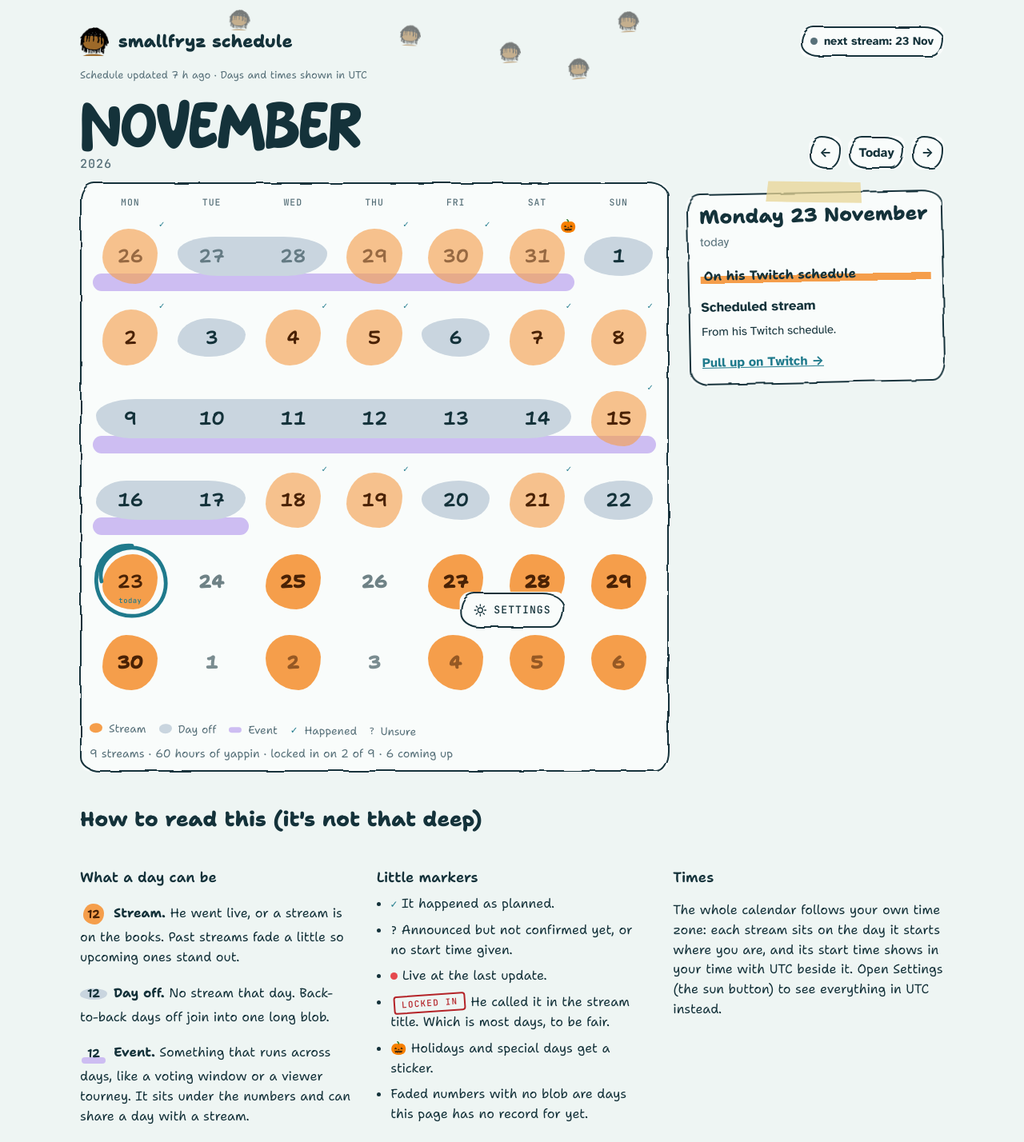
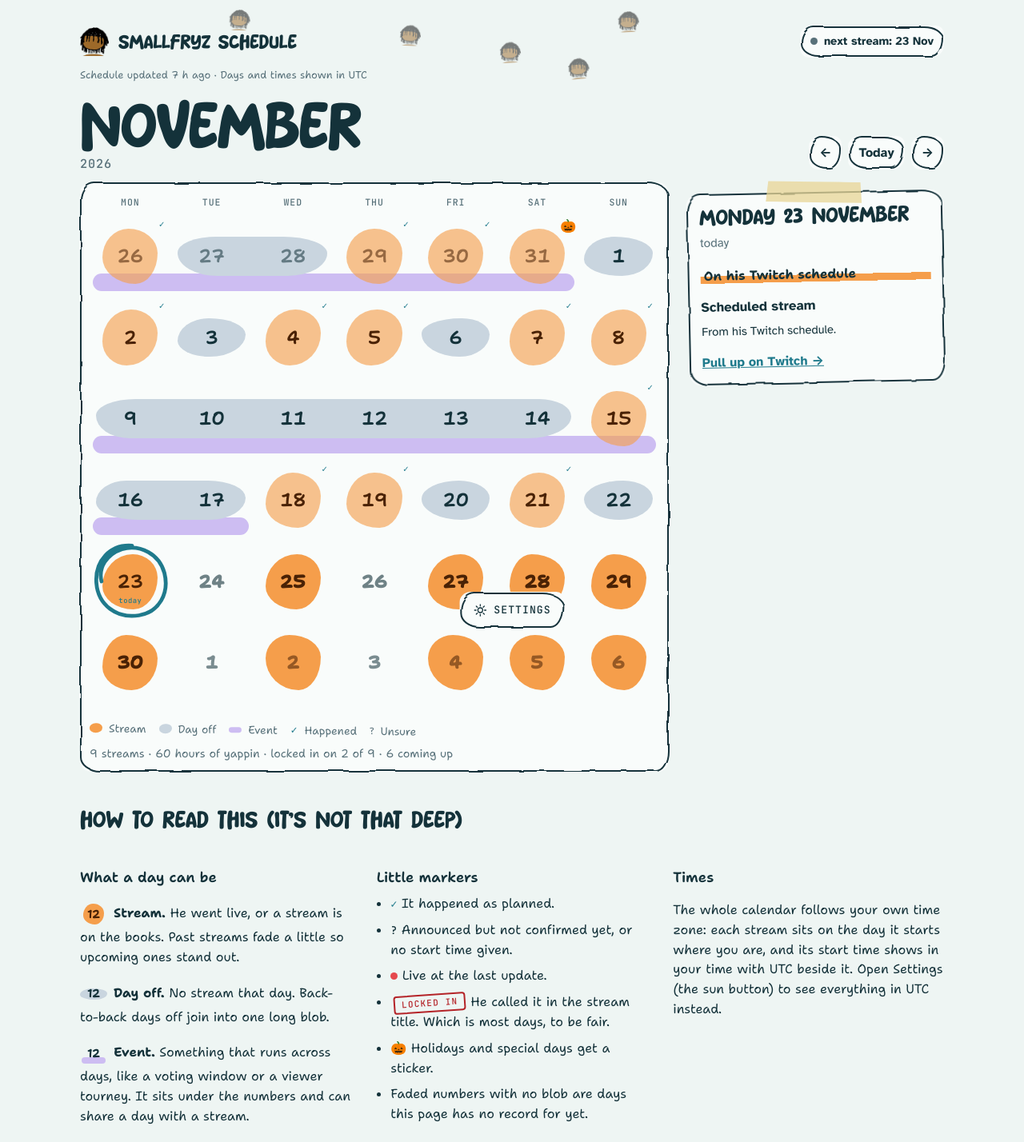
Before and after one commit to raybro2005/smallfryzschedule, a plain HTML site: page index.html in a window 1280 px wide. Shown: the top 1428 px of the page at 80% size. Drawn offline with Linux system fonts and the light colour scheme.

Commit message:
Use Matcha Style for the site name, day card, guide and Settings headings
Co-Authored-By: Claude Opus 5.5 <noreply@anthropic.com>
Claude-Session: https://claude.ai/code/session_01Xyev22jkgcPjnugeULDvyE

```diff
--- a/style.css
+++ b/style.css
@@ -32,7 +32,7 @@ button{font:inherit;color:inherit}
 
 /* header */
 header{position:relative;display:flex;flex-wrap:wrap;align-items:center;justify-content:space-between;gap:12px;padding-block:24px 8px;overflow:hidden}
-.brand{display:flex;align-items:center;gap:12px;font-family:var(--f-display);font-weight:800;font-size:1.35rem;text-decoration:none;color:var(--ink)}
+.brand{display:flex;align-items:center;gap:12px;font-family:"Matcha Style",var(--f-display);font-weight:400;font-synthesis:none;font-size:1.35rem;text-decoration:none;color:var(--ink)}
 .brand img{width:36px;height:36px;flex:none}
 .updated{font-family:var(--f-mono);font-size:.72rem;color:var(--muted);width:100%;order:3}
 .livechip{display:inline-flex;align-items:center;gap:8px;padding:8px 12px;border-radius:999px;background:var(--surface);border:1.5px solid var(--line);font-weight:700;font-size:.9rem;text-decoration:none;color:var(--ink)}
@@ -93,7 +93,7 @@ h1 small{display:block;font-family:var(--f-mono);font-weight:500;font-size:.95re
 /* detail */
 .detail{background:var(--surface);border:1.5px solid var(--line);border-radius:var(--r);padding:16px;position:sticky;top:calc(env(safe-area-inset-top,0px) + 12px)}
 @media (max-width:860px){.detail{position:static}}
-.detail h2{font-family:var(--f-display);font-weight:800;font-size:1.5rem;margin:0 0 4px;line-height:1.15}
+.detail h2{font-family:"Matcha Style",var(--f-display);font-weight:400;font-synthesis:none;font-size:1.5rem;margin:0 0 4px;line-height:1.15}
 .chip{display:inline-block;padding:4px 12px;border-radius:999px;font-weight:700;font-size:.78rem;margin-block:8px}
 .chip.stream{background:var(--stream);color:var(--stream-ink)}
 .chip.off{background:var(--off)}
@@ -116,7 +116,7 @@ dd{margin:0;font-variant-numeric:tabular-nums}
 
 /* guide */
 .guide{margin-top:40px;display:grid;grid-template-columns:repeat(auto-fit,minmax(min(100%,300px),1fr));gap:32px}
-.guide h2{font-family:var(--f-display);font-weight:800;font-size:1.6rem;margin:0 0 8px;grid-column:1/-1}
+.guide h2{font-family:"Matcha Style",var(--f-display);font-weight:400;font-synthesis:none;font-size:1.6rem;margin:0 0 8px;grid-column:1/-1}
 .guide h3{font-family:var(--f-display);font-weight:600;font-size:1.1rem;margin:0 0 8px}
 .guide p,.guide li{max-width:62ch;color:var(--ink)}
 .guide ul{padding-left:1.1em;margin:0}
@@ -174,7 +174,7 @@ dialog#settings{background:var(--surface);color:var(--ink);border:1.5px solid va
   box-shadow:5px 5px 0 color-mix(in srgb,var(--ink) 30%,transparent);padding:24px;width:min(720px,calc(100vw - 32px));max-height:calc(100vh - 32px);overflow:auto}
 dialog#settings::backdrop{background:rgba(8,22,28,.45)}
 .sethead{display:flex;align-items:center;justify-content:space-between;gap:12px;margin-bottom:16px}
-.sethead h2{display:flex;align-items:center;gap:12px;margin:0;font-family:var(--f-display);font-weight:800;font-size:1.35rem}
+.sethead h2{display:flex;align-items:center;gap:12px;margin:0;font-family:"Matcha Style",var(--f-display);font-weight:400;font-synthesis:none;font-size:1.35rem}
 .closebtn{width:38px;height:38px;border:1.5px solid var(--ink);border-radius:8px;background:var(--surface);font-size:1.4rem;line-height:1;cursor:pointer}
 .setgrid{display:grid;grid-template-columns:repeat(2,minmax(0,1fr));gap:16px}
 @media (max-width:640px){.setgrid{grid-template-columns:minmax(0,1fr)}}
```
